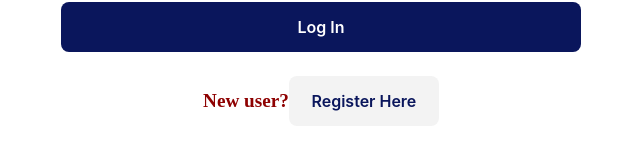
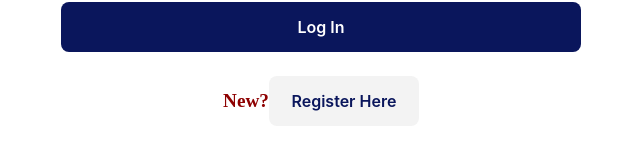
Before and after one commit to Hashif228/ZyTe, a React (Vite) app in the folder Ftnd_react/: page / in a window 1280 px wide. Shown: the part 400-550 px from the top of the page, without its empty margins (319-959 px from the left). Built offline with nearby package versions, Linux system fonts and the light colour scheme.

Commit message:
register button added

```diff
--- a/Ftnd_react/src/components/Login.jsx
+++ b/Ftnd_react/src/components/Login.jsx
@@ -98,7 +98,7 @@ export default function Login() {
         </form>
 
         <div className="register">
-          <div className="neww">New user?</div>
+          <div className="neww">New?</div>
           <Link to="/register" className="reg">
             Register Here
           </Link>
```
